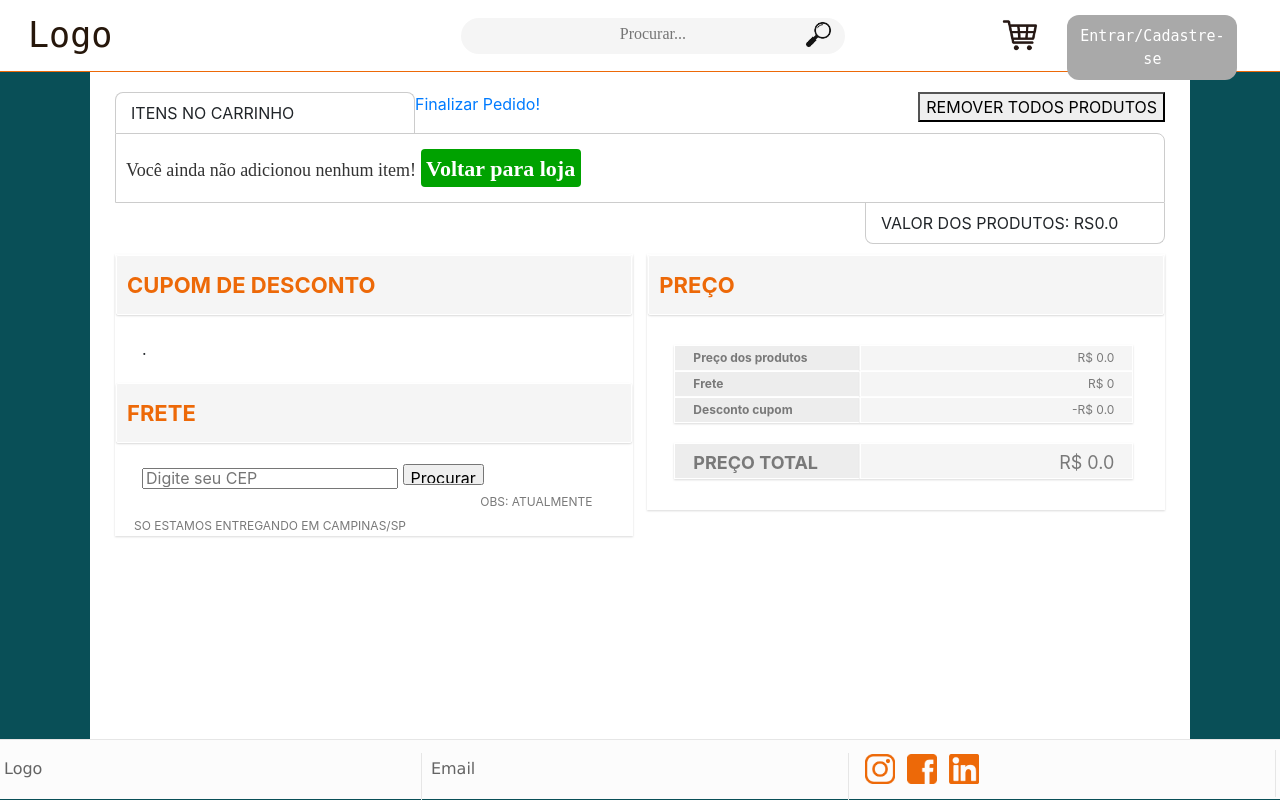
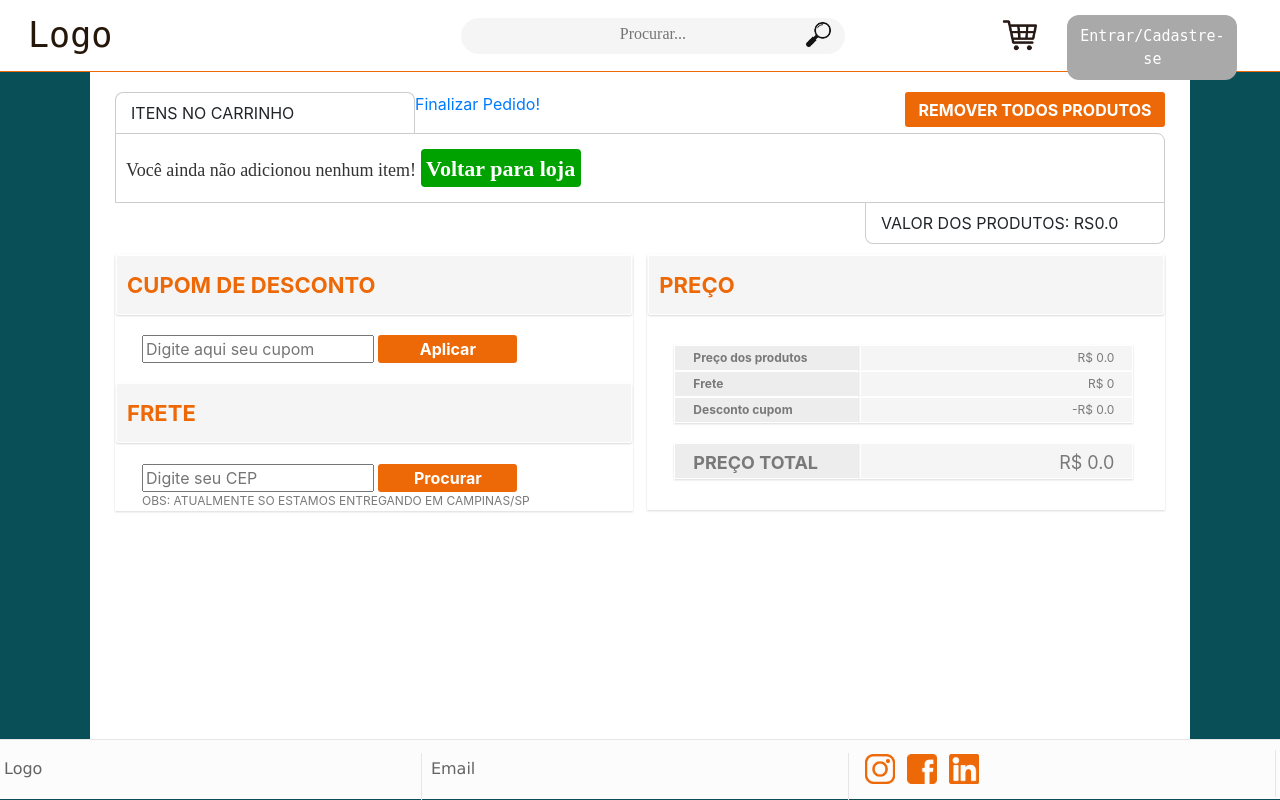
Before and after one commit to MathiasDias/paes_tania, a Django app: page /loja/carrinho in a window 1280 px wide. Run offline with Django 3.2, Linux system fonts and the light colour scheme; some libraries are stand-ins or nearby versions.

Commit message:
Sistema de Cupom e verificação de cep implementados

```diff
--- a/loja/admin.py
+++ b/loja/admin.py
@@ -1,8 +1,9 @@
 from django.contrib import admin
 
-from .models import Categorias, Produtos, Pedidos
+from .models import Categorias, Produtos, Pedidos, Descontos
 # Register your models here.
 
 admin.site.register(Categorias)
 admin.site.register(Produtos)
 admin.site.register(Pedidos)
+admin.site.register(Descontos)
--- a/loja/static/styles.css
+++ b/loja/static/styles.css
@@ -919,6 +919,16 @@ li {
     border-color: white;
 }
 
+.limpar {
+    background-color: #ED6908;
+    color: white;
+    font-weight: bold;
+    border: 0;
+    border-radius: 3px;
+    height: 35px;
+    width: 260px;
+}
+
 .quant_but {
     width: 19px;
     border: 0;
@@ -1084,24 +1094,35 @@ li {
 }
 
 .cupom {
-    padding: 22px 26px;
+    padding: 20px 26px;
 }
 
 .frete {
     padding: 21px 26px;
+    padding-bottom: 0;
 }
 
 .form_frete {
-    height: 21px;
     padding-top: 0;
     padding-bottom: 0;
-    display: inline-block;
+}
+
+.form_esquerda {
+    width: 50%;
+}
+
+.form_direita {
+    background-color: #ED6908;
+    color: white;
+    font-weight: bold;
+    border: 0;
+    border-radius: 3px;
+    width: 30%;
+    height: 28px;
 }
 
 .obs {
     font-size: 12px;
-    position: relative;
-    top: 22px;
-    left: -8px;
     color: rgb(121, 121, 121);
+    display: block;
 }
--- a/loja/templates/loja/carrinho.html
+++ b/loja/templates/loja/carrinho.html
@@ -5,13 +5,25 @@
 {% endblock %}
 
 {% block body %}
+<div class="alert alert-danger alert-dismissible fade show alerta" style="display:{{status9}};" role="alert">
+  <strong>O CEP informado não é de Campinas!</strong> Atualmente so estamos trabalhando com entregas municipais.
+  <button type="button" class="close" data-dismiss="alert" aria-label="Close">
+    <span aria-hidden="true">&times;</span>
+  </button>
+</div>
+<div class="alert alert-danger alert-dismissible fade show alerta" style="display:{{status10}};" role="alert">
+  <strong>O cupom informado não é valido!</strong> Fique atento as letras maiúsculas e minúsculas.
+  <button type="button" class="close" data-dismiss="alert" aria-label="Close">
+    <span aria-hidden="true">&times;</span>
+  </button>
+</div>
     <div class="blocos"  style="flex-direction: column; justify-content: flex-start;">
         <div class="carrinho">
             <div class="titulo_carrinho">
                 ITENS NO CARRINHO
             </div>
             <div class="limpar_carrinho">
-                <a href="{% url 'limpar_carrinho' %}"><button>REMOVER TODOS PRODUTOS</button></a>
+                <a href="{% url 'limpar_carrinho' %}"><button class="limpar">REMOVER TODOS PRODUTOS</button></a>
             </div>
             {% for produto, quantidade in produtos %}
             <div class="produto_carrinho">
@@ -102,7 +114,11 @@
                 </div>
             </div>
             <div class="cupom">
-                .
+                <form class="form_frete" action="{% url 'cupom' %}" method="post">
+                    {% csrf_token %}
+                    <input class="form_frete form_esquerda" type="text" name="cupom" placeholder="Digite aqui seu cupom" required>
+                    <input class="form_frete form_direita" type="submit" value="Aplicar" >
+                </form>
             </div>
             <div class="bloco_preços">
                 <div class="titulo_perfil">
@@ -110,10 +126,10 @@
                 </div>
             </div>
             <div class="frete">
-                <form class="form_frete" action="{% url 'pesquisa' %}" method="post">
+                <form class="form_frete" action="{% url 'conferir_cep' %}" method="post">
                     {% csrf_token %}
-                    <input class="form_frete" type="text" name="cep" placeholder="Digite seu CEP" minlength="9" maxlength="9" onkeypress="$(this).mask('00000-000')" required>
-                    <input class="form_frete" type="button" value="Procurar" >
+                    <input class="form_frete form_esquerda" type="text" name="cep" placeholder="Digite seu CEP" minlength="9" maxlength="9" onkeypress="$(this).mask('00000-000')" required>
+                    <input class="form_frete form_direita" type="submit" value="Procurar" >
                 </form>
                 <span class="obs">OBS: ATUALMENTE SO ESTAMOS ENTREGANDO EM CAMPINAS/SP</span>
             </div>
--- a/loja/templates/loja/layout.html
+++ b/loja/templates/loja/layout.html
@@ -86,7 +86,7 @@
                     <input class="register form-control" minlength="15" maxlength="15" name="celular" placeholder="Celular" type="text" onkeypress="$(this).mask('(00) 0000-00000')" required/>
                     <input class="register form-control" minlength="14" maxlength="14" name="cpf" placeholder="CPF" type="text" onkeypress="$(this).mask('000.000.000-00');" required/>
                     <input class="register form-control" minlength="6" name="password" placeholder="Senha" type="password" required/>
-                    <input class="register form-control" class="btn botao_login" type="submit" value="Registrar" required/>
+                    <input class="register form-control" class="btn botao_login" type="submit" value="Registrar"/>
                 </form>
             </div>
         </div>
--- a/loja/urls.py
+++ b/loja/urls.py
@@ -14,6 +14,8 @@ urlpatterns = [
     path("loja/remover/<int:produto_id>", views.rem_carrinho, name="rem_carrinho"),
     path("loja/carrinho", views.view_cart, name="carrinho"),
     path("loja/carrinho/limpar", views.clear_cart, name="limpar_carrinho"),
+    path("loja/carrinho/cupom/aplicar", views.cupom_desconto, name="cupom"),
+    path("loja/carrinho/cpf/verificar", views.check_cep, name="conferir_cep"),
     path("loja/", views.loja_principal, name="loja"),
     path("pedido/finalizar", views.place_order, name="finalizar_pedido"),
     path("loja/procurar/", views.pesquisa, name="pesquisa"),
--- a/loja/views.py
+++ b/loja/views.py
@@ -9,8 +9,10 @@ from django.utils.http import urlsafe_base64_encode, urlsafe_base64_decode
 from django.template.loader import render_to_string
 from .tokens import account_activation_token
 from django.core.mail import EmailMessage
-from .models import Categorias, Produtos, Pedidos, UserProfile
+from .models import Categorias, Produtos, Pedidos, UserProfile, Descontos
 from django.urls import resolve
+import pycep_correios
+from pycep_correios.excecoes import CEPInvalido, ExcecaoPyCEPCorreios
 
 def status_code(request, status_code):
     request.session['status'] = 'none'
@@ -21,6 +23,8 @@ def status_code(request, status_code):
     request.session['status6'] = 'none'
     request.session['status7'] = 'none'
     request.session['status8'] = 'none'
+    request.session['status9'] = 'none'
+    request.session['status10'] = 'none'
     if status_code == 0:
         request.session['status'] = 'flex'
     elif status_code == 1:
@@ -37,6 +41,10 @@ def status_code(request, status_code):
         request.session['status7'] = 'flex'
     elif status_code == 7:
         request.session['status8'] = 'flex'
+    elif status_code == 8:
+        request.session['status9'] = 'flex'
+    elif status_code == 9:
+        request.session['status10'] = 'flex'
 
 def final_status(request):
     try:
@@ -71,6 +79,14 @@ def final_status(request):
         status8 = request.session['status8']
     except KeyError:
         request.session['status8'] = 'none'
+    try:
+        status9 = request.session['status9']
+    except KeyError:
+        request.session['status9'] = 'none'
+    try:
+        status10 = request.session['status10']
+    except KeyError:
+        request.session['status10'] = 'none'
     context = {
         "status": request.session['status'],
         "status2": request.session['status2'],
@@ -80,6 +96,8 @@ def final_status(request):
         "status6": request.session['status6'],
         "status7": request.session['status7'],
         "status8": request.session['status8'],
+        "status9": request.session['status9'],
+        "status10": request.session['status10'],
     }
     return context
 
@@ -92,6 +110,8 @@ def clear_status(request):
     request.session['status6'] = 'none'
     request.session['status7'] = 'none'
     request.session['status8'] = 'none'
+    request.session['status9'] = 'none'
+    request.session['status10'] = 'none'
 
 def index(request):
     context = {
@@ -323,6 +343,7 @@ def view_cart(request):
         desconto = request.session["desconto"]
         valor_desconto = (total * (desconto * 0.01))
         total_final = total + frete - valor_desconto
+        request.session["total_final"] = total_final
         itemsequantidade = zip(produtos, quantidades)
     except KeyError:
         request.session["carrinho"] = []
@@ -431,7 +452,7 @@ def place_order(request):
     if request.user.is_authenticated:
         try:
             produtos_ids = request.session["carrinho"]
-            total = request.session["total"]
+            total = request.session["total_final"]
             produtos_2 = Produtos.objects.filter(id__in=produtos_ids)
             quantidades = str(request.session["quantidades"])
             quantidades2 = quantidades.replace(" ", "")
@@ -446,10 +467,46 @@ def place_order(request):
             pedido.Items.add(*produtos_2)
         except KeyError:
             return render(request, "loja/erro.html")
-        request.session["total"] = []
+        request.session["total"] = 0.0
+        request.session["carrinho"] = []
         request.session["quantidades"] = []
+        request.session["frete"] = []
+        request.session["total_final"] = []
         status_code(request, 7)
         return HttpResponseRedirect(reverse("index"))
     else:
         status_code(request, 6)
         return HttpResponseRedirect(reverse("carrinho"))
+
+def cupom_desconto(request):
+    try:
+        cupom = request.POST["cupom"]
+        desconto = Descontos.objects.get(Cupom=cupom)
+    except KeyError:
+        return render(request, "loja/erro.html")
+    except Descontos.DoesNotExist:
+        status_code(request, 9)
+        return HttpResponseRedirect(reverse("carrinho"))
+    request.session["desconto"] = desconto.Porcentagem_desconto
+    return HttpResponseRedirect(reverse("carrinho"))
+
+def check_cep(request):
+    try:
+        cep = request.POST["cep"]
+        cep2 = cep.replace("-","")
+        endereço = pycep_correios.consultar_cep(cep2)
+    except KeyError:
+        return render(request, "loja/erro.html")
+    except TypeError:
+        return render(request, "loja/erro.html")
+    except CEPInvalido:
+        return render(request, "loja/erro.html")
+    except ExcecaoPyCEPCorreios:
+        return render(request, "loja/erro.html")
+    if endereço['cidade'] != 'Campinas':
+        status_code(request, 8)
+        return HttpResponseRedirect(reverse("carrinho"))
+    else:
+        request.session["cep"] = cep2
+        request.session["frete"] = 20
+        return HttpResponseRedirect(reverse("carrinho"))
```
Also changed, not shown: loja/models.py (+7 -0 lines), db.sqlite3, loja/migrations/0016_descontos.py (added).
